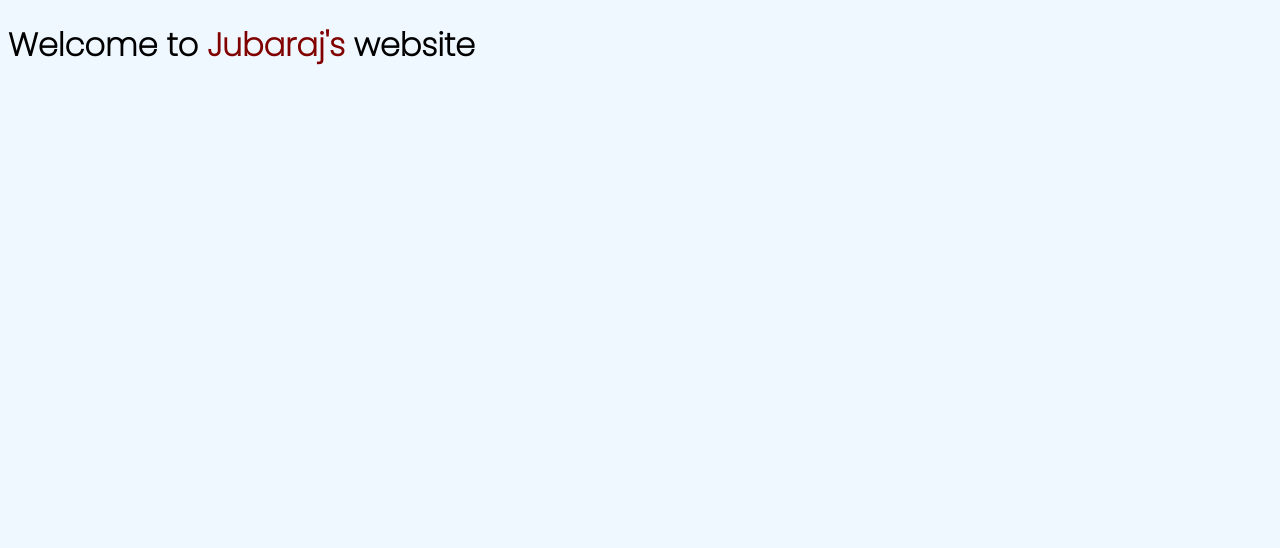
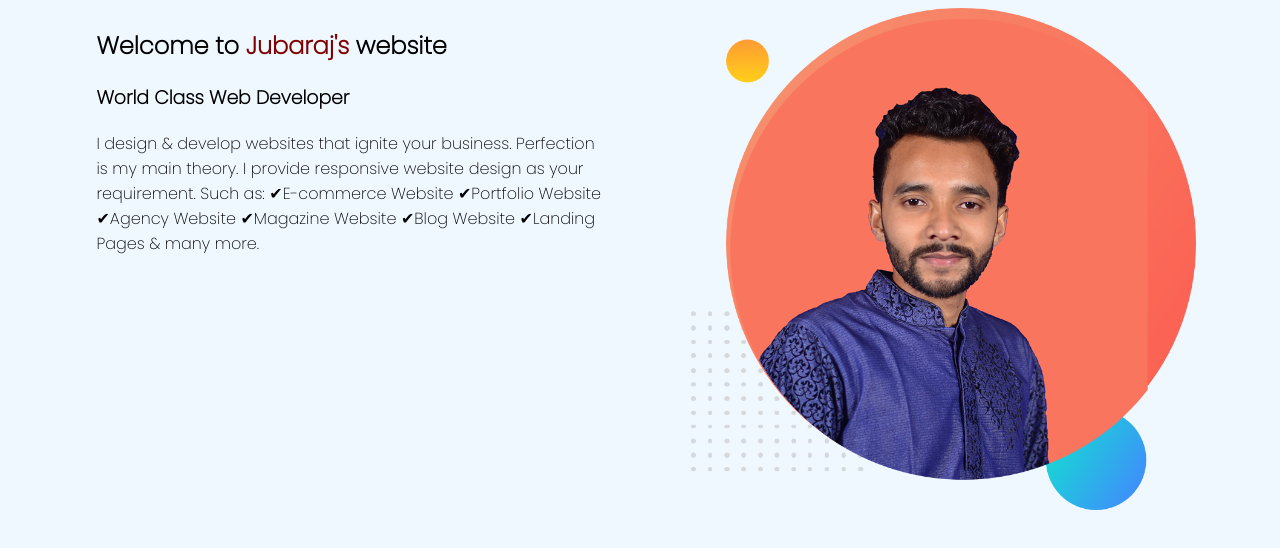
Before and after one commit to JubarajMajumder/my-new-portfolio, a plain HTML site: page index.html in a window 1280 px wide. Drawn offline with Linux system fonts and the light colour scheme.

Commit message:
added top part

```diff
--- a/index.html
+++ b/index.html
@@ -11,6 +11,21 @@
     <title>Jubaraj Majumder's professional portfolio</title>
 </head>
 <body>
-    <h1>Welcome to <span class="name-highlight">Jubaraj's</span> website</h1>
+    <section>
+        <div class="half-width">
+            <h1>Welcome to <span class="name-highlight">Jubaraj's</span> website</h1>
+    <h3>World Class Web Developer</h3>
+    <p>I design & develop websites that ignite your business. Perfection is my main theory. I provide responsive website design as your requirement. Such as:
+        ✔E-commerce Website
+        ✔Portfolio Website
+        ✔Agency Website
+        ✔Magazine Website
+        ✔Blog Website
+        ✔Landing Pages & many more.</p>
+        </div>
+        <div class="half-width">
+            <img src="images/jubaraj-1.png" alt="">
+        </div>
+    </section>
 </body>
 </html>
--- a/style.css
+++ b/style.css
@@ -5,3 +5,12 @@ body{
 .name-highlight{
     color: maroon;
 }
+.half-width{
+    width: 40%;
+    float: left;
+    margin-left: 5%;
+    padding-left: 2%;
+}
+.half-width img{
+    width: 100%;
+}
```
